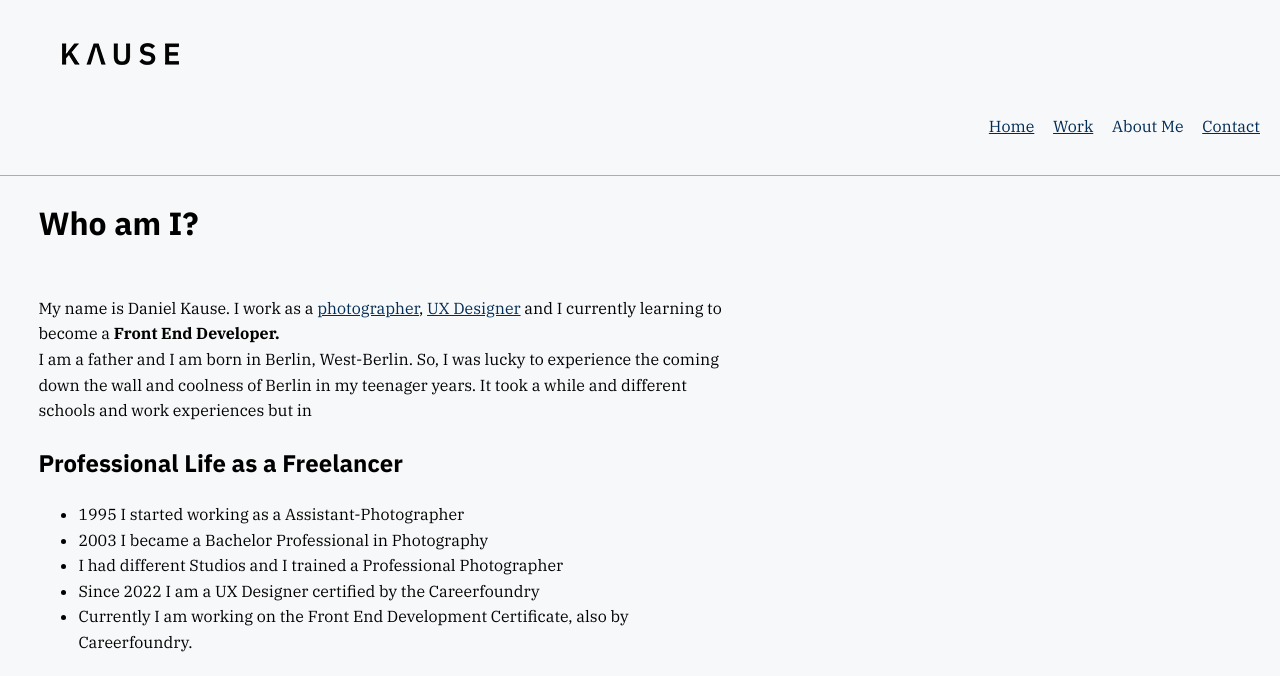
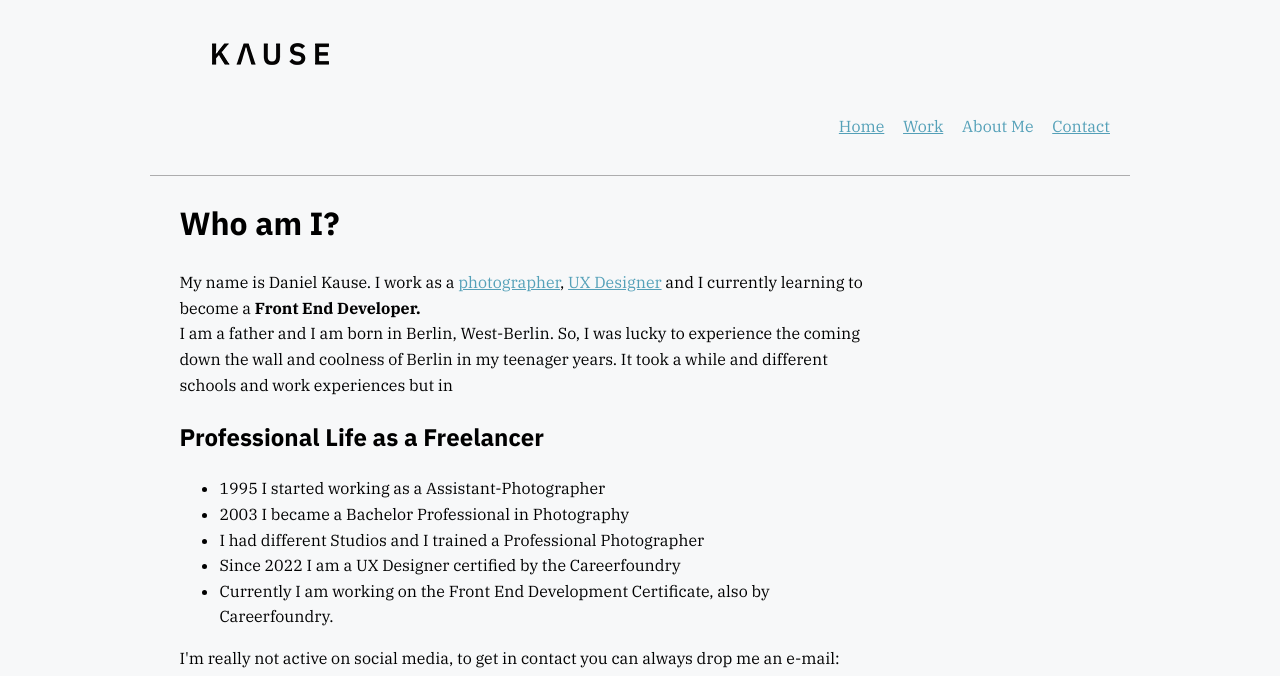
Before and after one commit to dkause/kause, a plain HTML site: page about.html in a window 1280 px wide. Shown: the top 676 px of the page. Drawn offline with nearby package versions, Linux system fonts and the light colour scheme.

Commit message:
Changed Color and fixed typos
* changed font and Background color to lesser contrast
* fixed typos in html
* added margin and width to .page rule to center content
* linted html and css

```diff
--- a/about.html
+++ b/about.html
@@ -33,8 +33,8 @@
         <main>
             <div class="aboutme">
                  <h1>Who am I?</h1>
-                <br>
-                    My name is Daniel Kause. I work as a <a href="https://silberblick.net">photographer</a>, <a href="https://danielkause.de">UX Designer</a> and I currently learning to become a <strong>Front End Developer.</strong></br>
+                <p>
+                    My name is Daniel Kause. I work as a <a href="https://silberblick.net">photographer</a>, <a href="https://danielkause.de">UX Designer</a> and I currently learning to become a <strong>Front End Developer.</strong><br>
                     I am a father and I am born in Berlin, West-Berlin. So, I was lucky to experience the coming down the wall and coolness of Berlin in my teenager years. It took a while and different schools and work experiences but in
                    <h2>Professional Life as a Freelancer</h2>
                     <ul>
@@ -45,7 +45,7 @@
                       <li>Currently I am working on the Front End Development Certificate, also by Careerfoundry. </li>
                     </ul>
                 </p>
-                I'm really not active on social media, to get in contact you can always drop me an e-mail:</br>
+                I'm really not active on social media, to get in contact you can always drop me an e-mail:<br/>
                 <a href="mailto:d.kause@icloud.com" class="button">Click here and send me an Email - it's free.</a>
                 <svg id="about-picture" xmlns="http://www.w3.org/2000/svg" class="berlin-illustration" height="auto" viewBox="0 0 700 505" xmlns:xlink="http://www.w3.org/1999/xlink">
                   <defs>
@@ -646,8 +646,7 @@
                       <path fill="#1A232C" d="M55.253 470.489L55.253 410.403C55.253 409.85 54.805 409.403 54.253 409.403 53.701 409.403 53.253 409.85 53.253 410.403L53.253 470.489C53.253 471.041 53.701 471.489 54.253 471.489 54.805 471.489 55.253 471.041 55.253 470.489M50.889 340.95L65.312 340.95C65.865 340.95 66.312 340.502 66.312 339.95 66.312 339.397 65.865 338.95 65.312 338.95L50.889 338.95C50.336 338.95 49.889 339.397 49.889 339.95 49.889 340.502 50.336 340.95 50.889 340.95"></path>
                   </g>
               </svg>
-                </p>
-                <table>
+                             <table>
                     <thead>
                       <tr>
                         <th>Skills</th>
--- a/contact.html
+++ b/contact.html
@@ -1,16 +1,21 @@
 <!DOCTYPE html>
 <html>
+
 <head>
     <meta http-equiv="Content-Type" content="text/html;charset=UTF-8">
     <meta name="viewport" content="width=device-width, initial-scale=1">
-        <title>Daniel Kause Contact me via phoen or E-mail</title>
+    <title>Daniel Kause Contact me via phone or E-mail</title>
     <link rel="shortcut icon" href="img/favicon.ico">
     <link rel="preconnect" href="https://fonts.googleapis.com">
     <link rel="preconnect" href="https://fonts.gstatic.com" crossorigin>
-        <link href="https://fonts.googleapis.com/css2?family=IBM+Plex+Sans:ital,wght@0,400;0,700;1,400;1,700&family=IBM+Plex+Serif:ital,wght@0,400;0,700;1,400;1,700&display=swap" rel="stylesheet">
-        <link rel="stylesheet" type="text/css" href="https://cdnjs.cloudflare.com/ajax/libs/normalize/8.0.1/normalize.min.css">
+    <link
+        href="https://fonts.googleapis.com/css2?family=IBM+Plex+Sans:ital,wght@0,400;0,700;1,400;1,700&family=IBM+Plex+Serif:ital,wght@0,400;0,700;1,400;1,700&display=swap"
+        rel="stylesheet">
+    <link rel="stylesheet" type="text/css"
+        href="https://cdnjs.cloudflare.com/ajax/libs/normalize/8.0.1/normalize.min.css">
     <link rel="stylesheet" type="text/css" href="css/style.production.css">
 </head>
+
 <body>
     <div class="page">
         <!-- Logo and Navigation starts here -->
@@ -19,13 +24,18 @@
             <nav class="page-header__item">
                 <ul role="menubar" class="navigation-list">
                     <li role="presentation">
-                        <a role="menuitem" href="index.html" class="navigation-list__item ">Home</a></li>
+                        <a role="menuitem" href="index.html" class="navigation-list__item ">Home</a>
+                    </li>
                     <li role="presentation">
-                            <a role="menuitem" href="work.html" class="navigation-list__item">Work</a></li>
+                        <a role="menuitem" href="work.html" class="navigation-list__item">Work</a>
+                    </li>
                     <li role="presentation">
-                        <a role="menuitem" href="about.html" class="navigation-list__item">About Me</a></li>
+                        <a role="menuitem" href="about.html" class="navigation-list__item">About Me</a>
+                    </li>
                     <li role="presentation">
-                        <a role="menuitem" href="contact.html" class="navigation-list__item navigation-list__item--active">Contact</a></li>
+                        <a role="menuitem" href="contact.html"
+                            class="navigation-list__item navigation-list__item--active">Contact</a>
+                    </li>
                 </ul>
             </nav>
         </header>
@@ -36,13 +46,13 @@
             <form action="" method="post" id="contact-form">
                 <label for="contact-email" class="standard-label">E-mail: </label>
                 <input id="contact-email" type="email" required>
-                <br/>
+                <br />
                 <label for="contact-phone" class="standard-label">Telephone: </label>
                 <input id="contact-phone" pattern="\d{3}[\-]\d{3}[\-]\d{4}" type="tel">
-                <br/>
+                <br />
                 <label for="contact-textarea" class="standard-label">Message: </label>
                 <textarea id="contact-textarea" maxlength="240" required></textarea>
-                <br/>
+                <br />
                 <input type="submit" value="Send message">
             </form>
         </main>
@@ -72,6 +82,5 @@
         </footer>
     </div>
 </body>
+
 </html>
-<script src="js/tota11y.min.js"></script>
-</body>
--- a/css/style.production.css
+++ b/css/style.production.css
@@ -61,12 +61,12 @@ h3 {
 
 
 a {
-    color: #012b55;
+    color: #54A0B8;
 }
 
 a:visited {
     /* visited link */
-    color:#012b55;
+    color:#54A0B8;
 }
 
 a:hover, a:focus {
@@ -138,7 +138,7 @@ button:hover, button:focus, .button:hover, .button:focus {
 
 .button__secondary {
     background-color: #e0b354;
-    color: #012b55;
+    color: #54A0B8;
 }
 
 /* Navigation */
@@ -164,6 +164,9 @@ button:hover, button:focus, .button:hover, .button:focus {
     -webkit-box-direction: normal;
         -ms-flex-direction: column;
             flex-direction: column;
+    margin:0 auto;
+    max-width: 1024px;
+    padding: 0 22px;
 }
 
 .page-header {
--- a/css/styles.css
+++ b/css/styles.css
@@ -22,7 +22,7 @@ Button Secondary Text Color: #2b2b2b;
 
 :root {
     --background-color: #f7f8f9;
-    --color: #012b55;
+    --color: #54A0B8;
     --primary-color: #357b70;
     --secondary-color: #e0b354;
     --button-bg-color: #357b70;
@@ -139,6 +139,9 @@ button:hover, button:focus, .button:hover, .button:focus {
 .page {
     display:flex;
     flex-direction: column;
+    margin:0 auto;
+    max-width: 1024px;
+    padding: 0 22px;
 }
 
 .page-header {
```
Also changed, not shown: index.html (+24 -10 lines), work.html (+29 -13 lines). Lines whose indentation alone changed are shown as unchanged.
